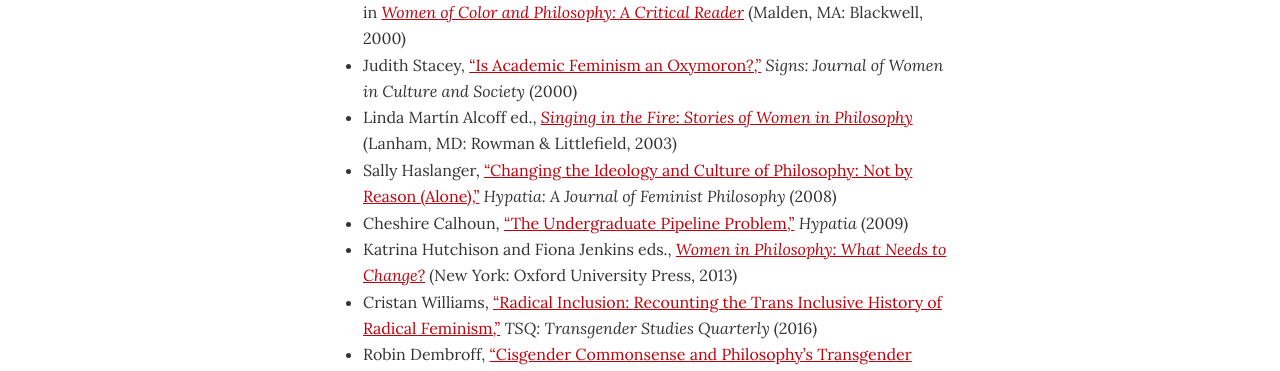
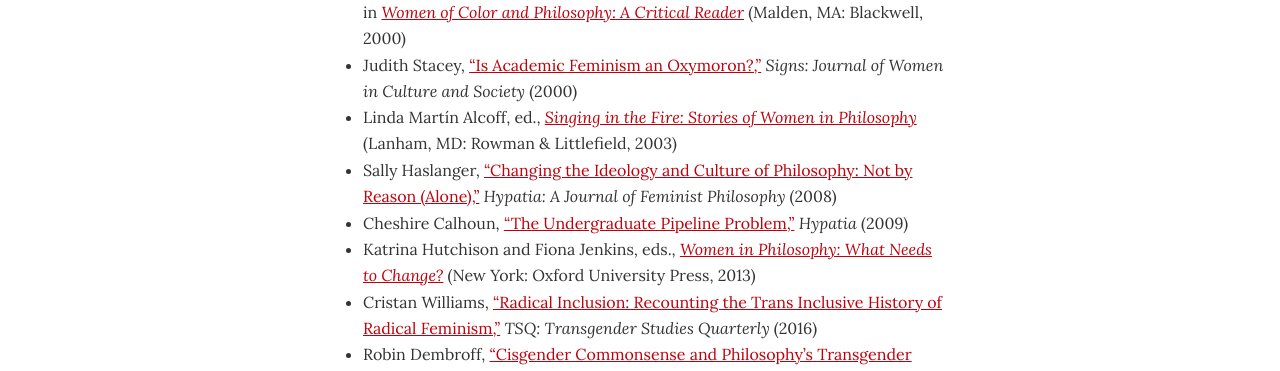
Before and after one commit to dingherself/130, a Jekyll site: the page built from resources.md, in a window 1280 px wide. Shown: the part 293-664 px from the top of the page. Built offline with Jekyll 4.4.1, drawn with Linux system fonts in a browser that asks for light colours.

Commit message:
fix citations

```diff
--- a/resources.md
+++ b/resources.md
@@ -12,10 +12,10 @@
 - Nancy Tuana, “Reading Philosophy as a Woman,” in [*Woman and the History of Philosophy*](https://archive.org/embed/isbn_9780557781942) (New York: Paragon, 1992)
 - Yoko Arisaka, “Asian Women: Invisibility, Locations, and Claims to Philosophy,” in [*Women of Color and Philosophy: A Critical Reader*](https://arizona-primo.hosted.exlibrisgroup.com/permalink/f/6ljalh/01UA_ALMA21454584770003843) (Malden, MA: Blackwell, 2000)
 - Judith Stacey, [“Is Academic Feminism an Oxymoron?,”](http://ezproxy.library.arizona.edu/login?url=https://www.jstor.org/stable/3175510) *Signs: Journal of Women in Culture and Society* (2000)
-- Linda Martín Alcoff ed., [*Singing in the Fire: Stories of Women in Philosophy*](https://arizona-primo.hosted.exlibrisgroup.com/permalink/f/6ljalh/01UA_ALMA51541311710003843) (Lanham, MD: Rowman & Littlefield, 2003)
+- Linda Martín Alcoff, ed., [*Singing in the Fire: Stories of Women in Philosophy*](https://arizona-primo.hosted.exlibrisgroup.com/permalink/f/6ljalh/01UA_ALMA51541311710003843) (Lanham, MD: Rowman & Littlefield, 2003)
 - Sally Haslanger, [“Changing the Ideology and Culture of Philosophy: Not by Reason (Alone),”](https://web.mit.edu/~shaslang/papers/HaslangerWomeninPhil07.pdf) *Hypatia: A Journal of Feminist Philosophy* (2008)
 - Cheshire Calhoun, [“The Undergraduate Pipeline Problem,”](http://ezproxy.library.arizona.edu/login?url=https://www.jstor.org/stable/20618157) *Hypatia* (2009)
-- Katrina Hutchison and Fiona Jenkins eds., [*Women in Philosophy: What Needs to Change?*](https://ezproxy.library.arizona.edu/login?url=https://doi.org/10.1093/acprof:oso/9780199325603.001.0001) (New York: Oxford University Press, 2013)
+- Katrina Hutchison and Fiona Jenkins, eds., [*Women in Philosophy: What Needs to Change?*](https://ezproxy.library.arizona.edu/login?url=https://doi.org/10.1093/acprof:oso/9780199325603.001.0001) (New York: Oxford University Press, 2013)
 - Cristan Williams, [“Radical Inclusion: Recounting the Trans Inclusive History of Radical Feminism,”](http://ezproxy.library.arizona.edu/login?url=https://doi.org/10.1215/23289252-3334463) *TSQ: Transgender Studies Quarterly* (2016)
 - Robin Dembroff, [“Cisgender Commonsense and Philosophy’s Transgender Trouble,”](http://ezproxy.library.arizona.edu/login?url=https://doi.org/10.1215/23289252-8553048) *TSQ* (2020)
 - Perry Zurn and Andrea Pitts, eds., [“Trans Philosophy: The Early Years,”](https://www.apaonline.org/resource/collection/B4B9E534-A677-4F29-8DC9-D75A5F16CC55/LGBTQV20n1.pdf#page=2) interview with Talia Mae Bettcher, Loren Cannon, Miqqi Alicia Gilbert, and C. Jacob Hale, *APA Newsletter on LGBTQ Issues in Philosophy* (2020)
```
